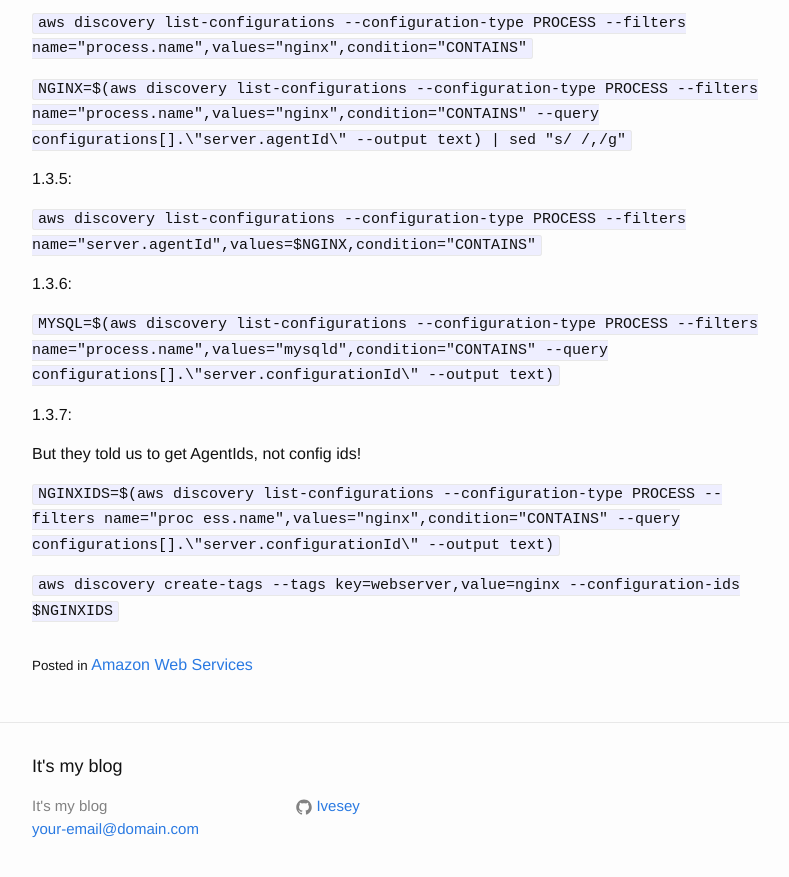
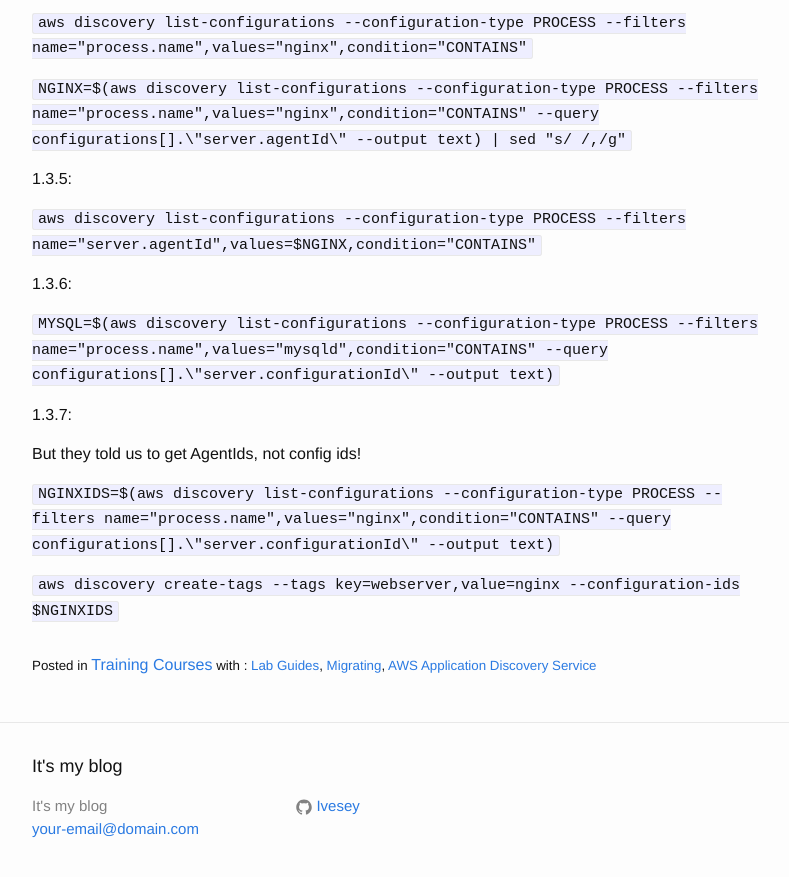
Before and after one commit to Ivesey/ivesey.github.io, a Jekyll site: the page built from _posts/2017-06-14-migrating-lab-1.md, in a window 1280 px wide and 900 px high, scrolled down 699 px. Shown: the top 877 px of the window, without its empty margins (238-1027 px from the left). Built offline with Jekyll 4.4.1, drawn with Linux system fonts in a browser that asks for light colours.

Commit message:
added some tags

```diff
--- /dev/null
+++ b/_my_tags/ads.md
@@ -0,0 +1,5 @@
+---
+layout: default
+slug: ads
+name: AWS Application Discovery Service
+---
--- a/_posts/2017-06-14-migrating-lab-1.md
+++ b/_posts/2017-06-14-migrating-lab-1.md
@@ -3,7 +3,8 @@ layout: post
 title:  Bash scripts for Lab 1 of Migrating to AWS
 subtitle: A more bash-y approach
 date:   2017-06-14
-category: aws
+category: training
+tags: [labguides, migrating, ads]
 ---
 
 ### Copy-and-pastable bash scripts
@@ -56,8 +57,7 @@ MYSQL=$(aws discovery list-configurations --configuration-type PROCESS --filters
 But they told us to get AgentIds, not config ids!
 
 ``
-NGINXIDS=$(aws discovery list-configurations --configuration-type PROCESS --filters name="proc
-ess.name",values="nginx",condition="CONTAINS" --query configurations[].\"server.configurationId\" --output text)
+NGINXIDS=$(aws discovery list-configurations --configuration-type PROCESS --filters name="process.name",values="nginx",condition="CONTAINS" --query configurations[].\"server.configurationId\" --output text)
 ``
 
 ``
```
Also changed, not shown: _my_tags/migrating.md (added, +5 -0 lines).
